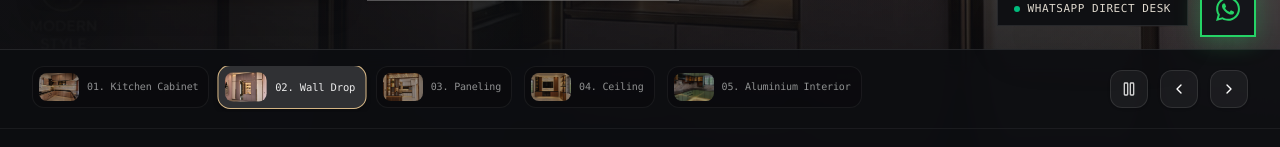
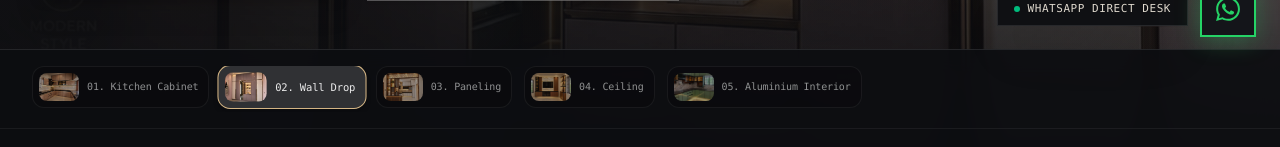
Before and after one commit to risa113/hyzin, a React (Vite) app: page / in a window 1280 px wide. Shown: the part 739-886 px from the top of the page. Built offline with nearby package versions, Linux system fonts and the light colour scheme; a web font is replaced by a local one.

Commit message:
Remove slideshow control buttons (pause, previous, next) as requested

```diff
--- a/src/components/AnimaticHeroSlider.jsx
+++ b/src/components/AnimaticHeroSlider.jsx
@@ -1,5 +1,5 @@
 import { useState, useEffect, useRef } from 'react';
-import { ChevronLeft, ChevronRight, ArrowRight, Maximize2, Play, Pause, Sparkles } from 'lucide-react';
+import { ArrowRight, Maximize2, Sparkles } from 'lucide-react';
 import { HERO_SLIDES } from '../data/clientAssets';
 import { statsData } from '../data/testimonialsData';
 
@@ -164,33 +164,6 @@ export default function AnimaticHeroSlider({ onOpenConsultation, onExploreWork,
               </button>
             ))}
           </div>
-
-          {/* Controls & Auto Play Toggle */}
-          <div className="flex items-center space-x-3">
-            <button
-              onClick={() => setIsPlaying(!isPlaying)}
-              className="p-2.5 bg-white/5 hover:bg-white/15 border border-white/10 text-white/80 transition-colors shadow-sm rounded-xl"
-              title={isPlaying ? 'Pause Auto Slide' : 'Play Auto Slide'}
-            >
-              {isPlaying ? <Pause className="w-4 h-4" /> : <Play className="w-4 h-4 text-[#D4B584]" />}
-            </button>
-
-            <button
-              onClick={handlePrev}
-              className="p-2.5 bg-white/5 hover:bg-[#D4B584] hover:text-black border border-white/10 text-white transition-colors shadow-sm rounded-xl"
-              aria-label="Previous Slide"
-            >
-              <ChevronLeft className="w-4 h-4" />
-            </button>
-            <button
-              onClick={handleNext}
-              className="p-2.5 bg-white/5 hover:bg-[#D4B584] hover:text-black border border-white/10 text-white transition-colors shadow-sm rounded-xl"
-              aria-label="Next Slide"
-            >
-              <ChevronRight className="w-4 h-4" />
-            </button>
-          </div>
-
         </div>
 
         {/* 4 Credibility Metric Counters */}
--- a/src/components/CuratedWork.jsx
+++ b/src/components/CuratedWork.jsx
@@ -169,30 +169,8 @@ export default function CuratedWork({ onSelectProject, onOpenLightbox }) {
                   <Maximize2 className="w-4 h-4" />
                 </button>
 
-                {/* Slideshow Progress & Navigation Overlay Controls */}
-                <div className="absolute bottom-5 inset-x-5 flex items-center justify-between z-10">
-                  <div className="flex items-center space-x-2">
-                    <button
-                      onClick={handlePrevSlide}
-                      className="p-3 rounded-full bg-black/80 hover:bg-[#C5A065] hover:text-black text-white border border-white/20 backdrop-blur-md transition-all"
-                    >
-                      <ChevronLeft className="w-5 h-5" />
-                    </button>
-                    <button
-                      onClick={handleNextSlide}
-                      className="p-3 rounded-full bg-black/80 hover:bg-[#C5A065] hover:text-black text-white border border-white/20 backdrop-blur-md transition-all"
-                    >
-                      <ChevronRight className="w-5 h-5" />
-                    </button>
-                    <button
-                      onClick={() => setIsPlaying(!isPlaying)}
-                      className="p-3 rounded-full bg-black/80 hover:bg-white hover:text-black text-[#D4B584] border border-white/20 backdrop-blur-md transition-all"
-                      title={isPlaying ? "Pause Auto-Slide" : "Play Auto-Slide"}
-                    >
-                      {isPlaying ? <Pause className="w-4 h-4" /> : <Play className="w-4 h-4" />}
-                    </button>
-                  </div>
-
+                {/* Slideshow Progress Overlay */}
+                <div className="absolute bottom-5 right-5 z-10">
                   <span className="font-mono text-xs text-[#D4B584] bg-black/80 px-4 py-2 border border-white/10 rounded tracking-widest">
                     {String(currentSlideIndex + 1).padStart(2, '0')} / {String(filteredProjects.length).padStart(2, '0')}
                   </span>
```
